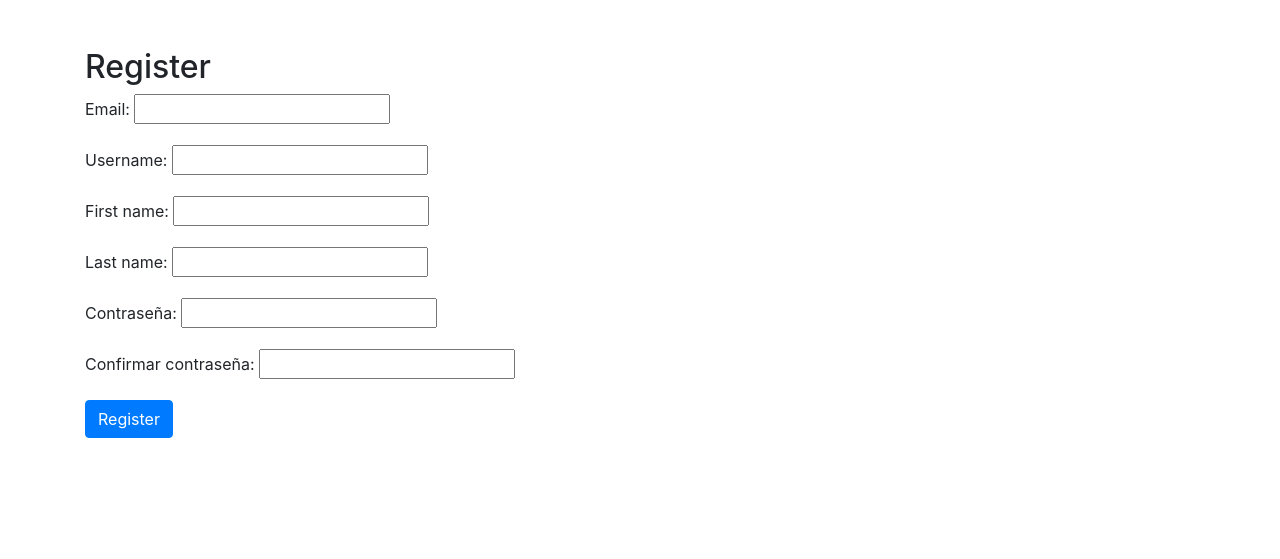
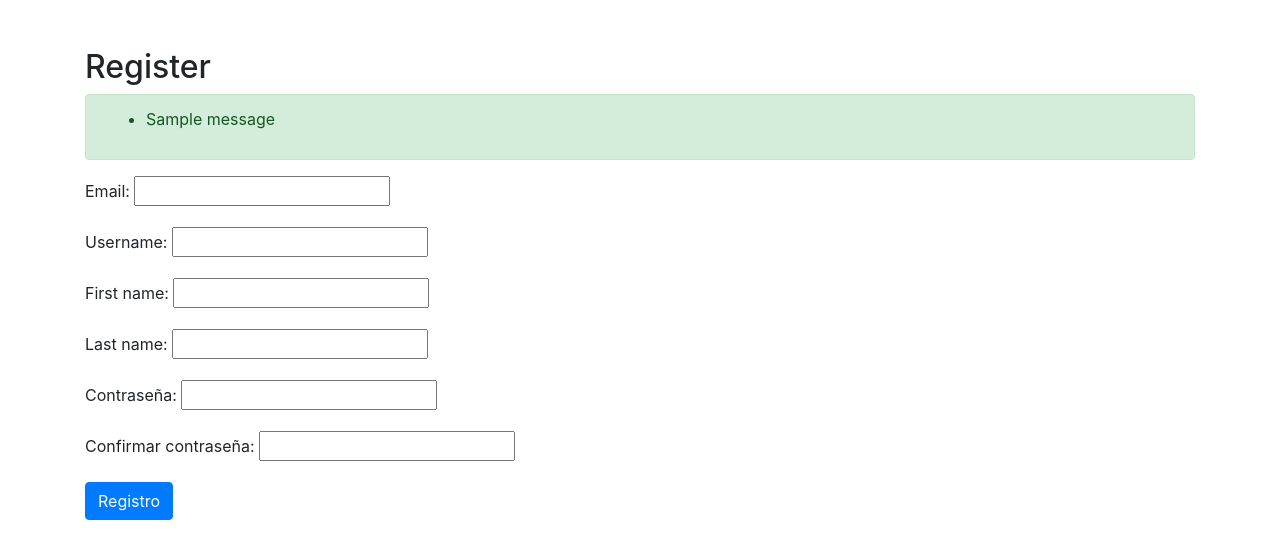
Before and after one commit to JoseAngelValadezBarajas/ci-cd-hackaton-JoseAngelValadezBarajas, a Django app: page /register/ in a window 1280 px wide. Shown: the top 559 px of the page. Run offline with Django 5.2, Linux system fonts and the light colour scheme; tables that the repository leaves empty hold one stand-in row (values such as "Sample post"); one stand-in notice (Sample message) is shown; some libraries are stand-ins or nearby versions.

Commit message:
Added Messages

```diff
--- a/application/app/templates/register.html
+++ b/application/app/templates/register.html
@@ -1,4 +1,3 @@
-<!-- register.html -->
 <!DOCTYPE html>
 <html lang="en">
 <head>
@@ -10,10 +9,21 @@
 <body>
     <div class="container mt-5">
         <h2>Register</h2>
+
+        {% if messages %}
+            <div class="alert alert-success">
+                <ul>
+                    {% for message in messages %}
+                        <li>{{ message }}</li>
+                    {% endfor %}
+                </ul>
+            </div>
+        {% endif %}
+
         <form method="POST">
             {% csrf_token %}
             {{ form.as_p }}
-            <button type="submit" class="btn btn-primary">Register</button>
+            <button type="submit" class="btn btn-primary">Registro</button>
         </form>
     </div>
 </body>
--- a/application/app/views.py
+++ b/application/app/views.py
@@ -73,7 +73,8 @@ def register_view(request):
         form = CustomUserCreationForm(request.POST)
         if form.is_valid():
             form.save()
-            return redirect('login/')
+            messages.success(request, '¡Usuario creado con éxito!')
+            return redirect(request.get_full_path())
         else:
             return render(request, 'register.html', {'form': form})
     else:
```
Also changed, not shown: application/app/migrations/0001_initial.py.
